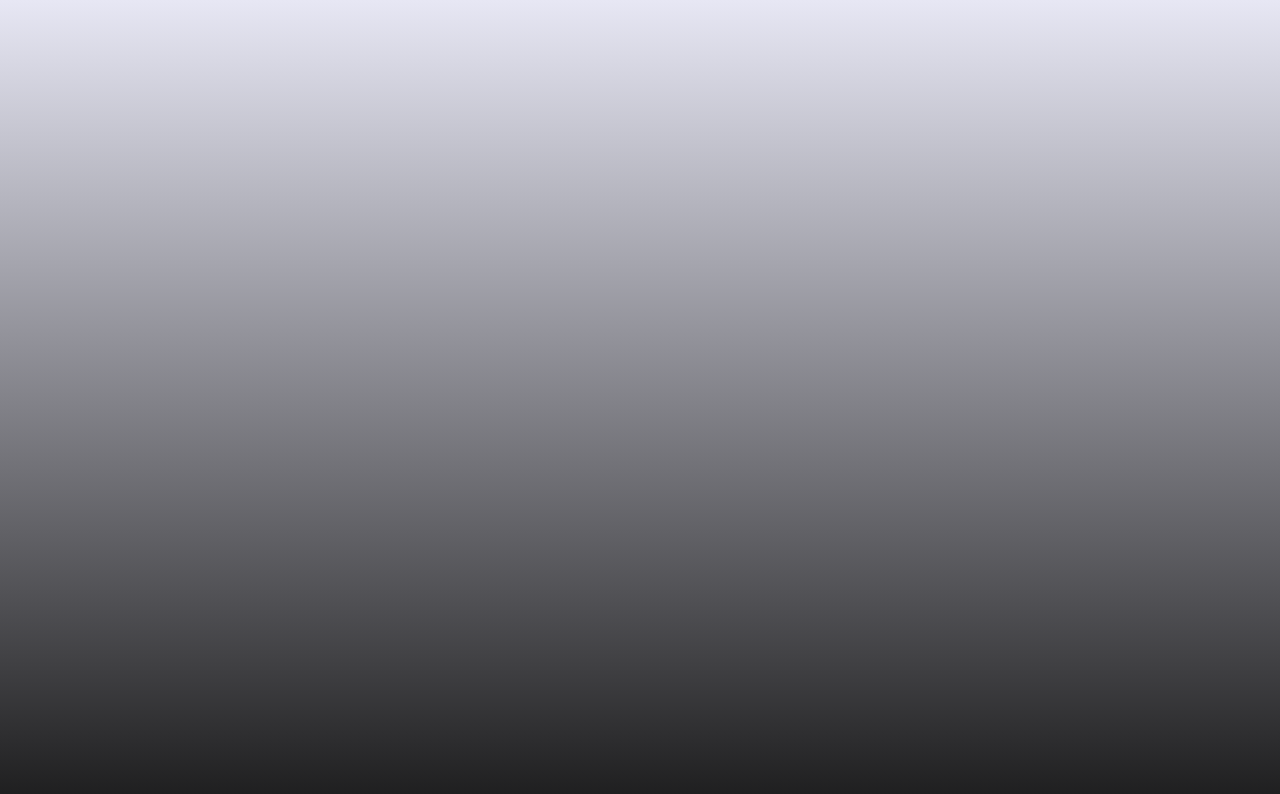
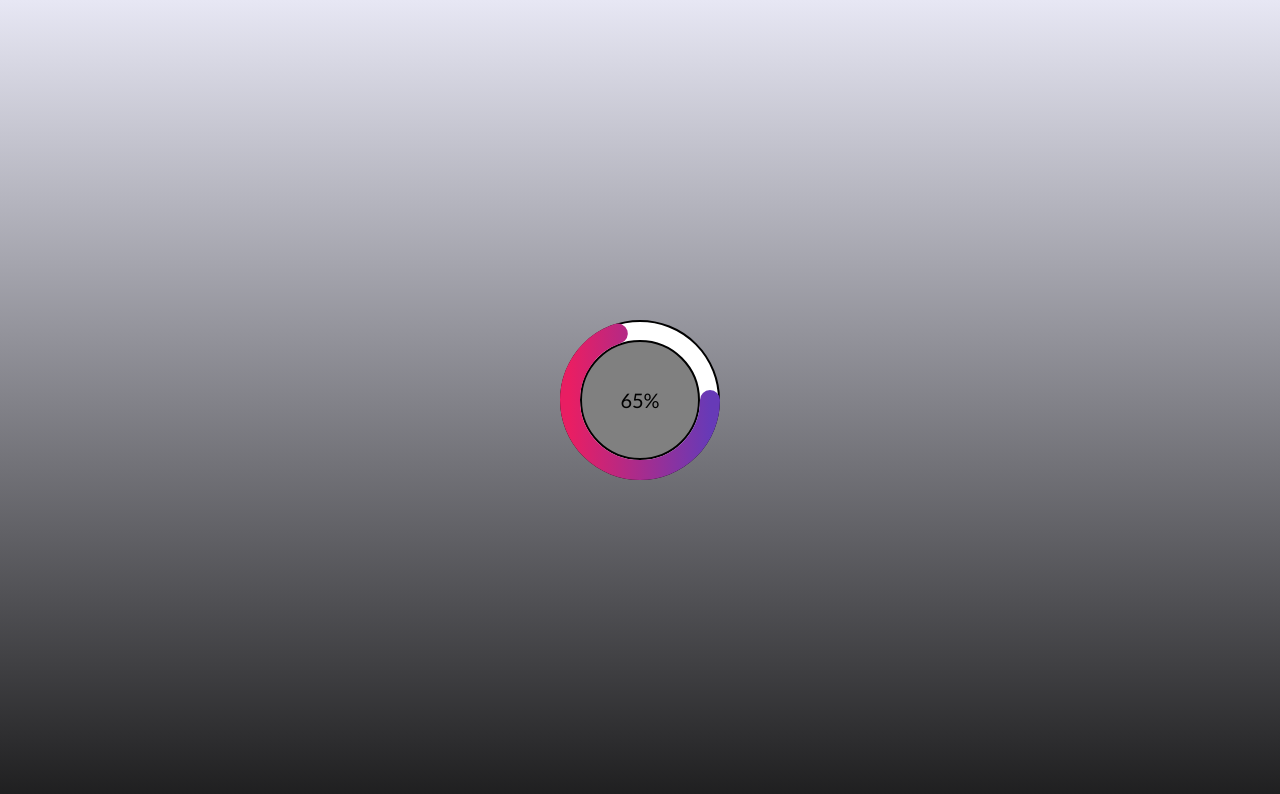
Before and after one commit to apurvaPrateek/circular-progress-bar-app, a plain HTML site: page index.html in a window 1280 px wide. Drawn offline with Linux system fonts and the light colour scheme.

Commit message:
final commit

```diff
--- a/index.html
+++ b/index.html
@@ -11,19 +11,22 @@
     <div class="container">
         <div class="progress-bar">
             <div class="outer">
-                <div class="inner"></div>
+                <div class="inner">
+                    <span>65</span>%
+                </div>
             </div>
         </div>
-        <!-- <svg xmlns="http://www.w3.org/2000/svg" version="1.1" width="160px" height="160px">
+        <svg xmlns="http://www.w3.org/2000/svg" version="1.1" width="160px" height="160px">
             <defs>
                <linearGradient id="GradientColor">
                   <stop offset="0%" stop-color="#e91e63" />
-                  <stop offset="65%" stop-color="#673ab7" />
+                  <stop offset="100%" stop-color="#673ab7" />
                </linearGradient>
             </defs>
-            <circle cx="80" cy="80" r="70" stroke-linecap="round" /> -->
+            <circle cx="80" cy="80" r="70" stroke-linecap="round" />
     </svg>
     </div>
 
+    <script src="./index.js"></script>
 </body>
 </html>
--- a/index.js
+++ b/index.js
@@ -0,0 +1,17 @@
+let circle = document.querySelector("circle");
+let text = document.querySelector(".inner span");
+
+
+function AnimateProgressBar(){
+    var timeRun=0;
+    var interval = setInterval(function(){
+        timeRun +=1;
+        text.innerHTML=timeRun;
+        if(timeRun==65){
+            clearInterval(interval);
+        }
+    },2000/65);
+
+}
+
+document.addEventListener("DOMContentLoaded", AnimateProgressBar)
--- a/style.css
+++ b/style.css
@@ -10,9 +10,55 @@ body{
     justify-content: center;
     align-items: center;
     background-image: linear-gradient(rgb(231, 231, 244), rgb(30, 30, 31));
+    font-family:'Trebuchet MS', 'Lucida Sans Unicode', 'Lucida Grande', 'Lucida Sans', Arial, sans-serif;
+    font-size: 20px;
 }
 
 .container{
+    position: relative;
+}
+
+.outer{
+    border-radius: 50%;
+    height: 160px;
+    width: 160px;
+    border: 2px solid black;
+    display: flex;
+    justify-content: center;
+    align-items: center;
     background-color: white;
-    color: blue;
 }
+.inner{
+    border-radius: 50%;
+    height: 120px;
+    width: 120px;
+    border: 2px solid black;
+    display: flex;
+    justify-content: center;
+    align-items: center;
+    background-color: grey;;
+
+}
+
+circle{
+    fill: none;
+    stroke: url(#GradientColor);
+    stroke-width: 20px;
+    stroke-dasharray: 472;
+    stroke-dashoffset: 472;
+    animation:  anim 2s linear forwards;
+
+}
+
+
+@keyframes anim {
+    100%{
+        stroke-dashoffset: 165.2;
+    }
+}
+
+svg{
+    position: absolute;
+    left: 0;
+    top: 0;
+}
```
